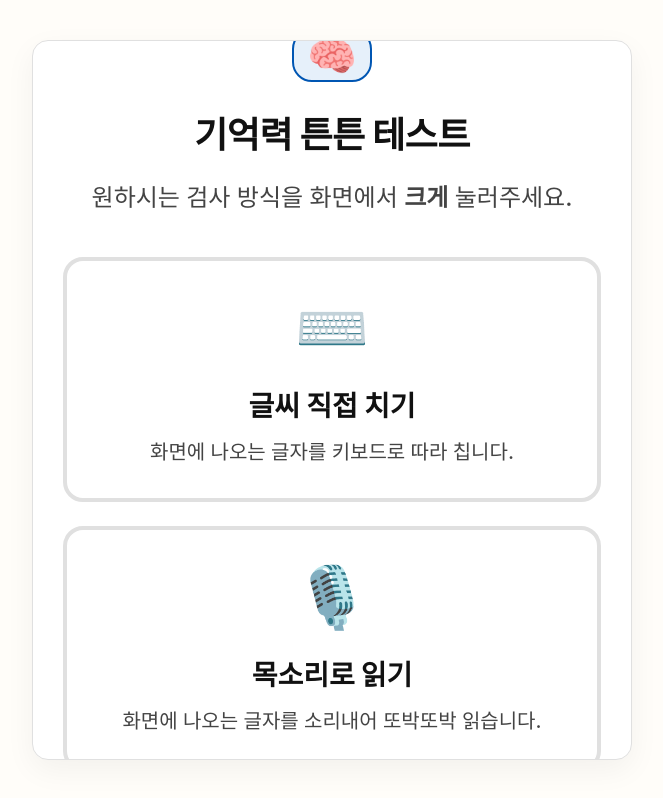
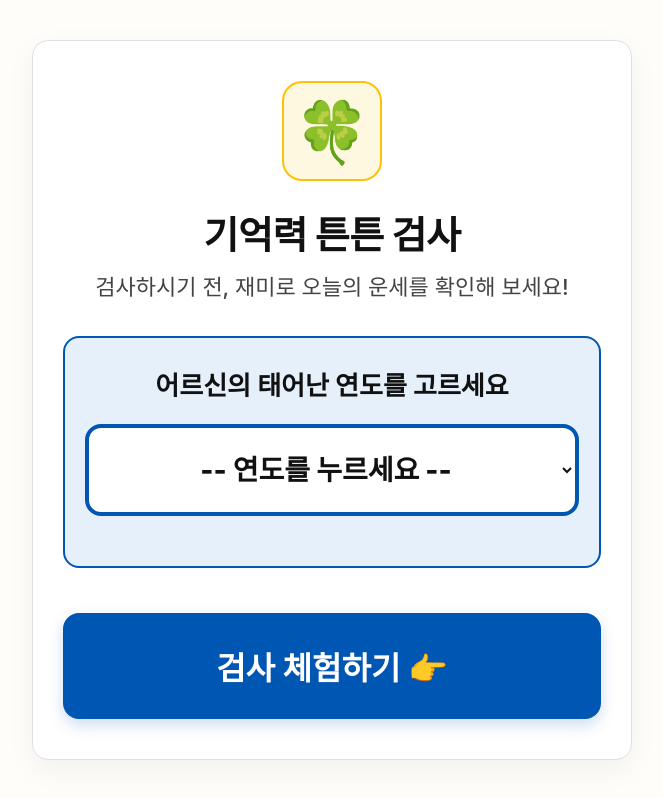
Before and after one commit to uglygw0/Alzh-app, a React (Vite) app: page / in a window 1280 px wide. Shown: the whole page, without its empty margins (308-971 px from the left). Built offline with nearby package versions, Linux system fonts and the light colour scheme; a web font is replaced by a local one.

Commit message:
Add fortune teller home stage with back navigation

```diff
--- a/src/App.jsx
+++ b/src/App.jsx
@@ -12,6 +12,16 @@ const VOICE_SENTENCES = [
   "오늘은 날씨가 참 좋습니다.",
   "나는 매일 아침 일찍 일어납니다.",
   "저녁에는 가족들과 밥을 먹습니다."
+];
+
+const FORTUNES = [
+  "오늘은 반가운 소식을 듣게 될 기분 좋은 하루입니다.",
+  "생각지도 않은 산책 길에 기분 좋은 일이 생길 수 있습니다.",
+  "가까운 지인이나 가족과 연락을 나누면 큰 평안이 찾아옵니다.",
+  "마음 속의 걱정거리들이 눈 녹듯 속 시원하게 사라질 것입니다.",
+  "건강운이 아주 좋습니다. 든든한 식사 한 끼 챙겨 드세요.",
+  "오랜만에 반가운 얼굴을 보거나 웃음꽃 피는 소식을 듣게 됩니다.",
+  "마음이 넉넉해지니 하루 종일 입가에 미소가 번지는 날입니다."
 ];
 
 // 간단한 문자열 비교 함수 (정확도 계산용)
@@ -29,8 +39,22 @@ function calculateAccuracy(target, input) {
 }
 
 function App() {
-  const [stage, setStage] = useState('select-mode'); // 'select-mode' | 'typing-intro' | 'typing-test' | 'voice-intro' | 'voice-test' | 'analyzing' | 'result'
-  const [testMode, setTestMode] = useState(''); // 'typing' | 'voice'
+  const [stage, setStage] = useState('home');
+  const [testMode, setTestMode] = useState('');
+
+  const [birthYear, setBirthYear] = useState('');
+  const [fortune, setFortune] = useState('');
+
+  const handleShowFortune = (e) => {
+    const year = e.target.value;
+    setBirthYear(year);
+    if (year) {
+      const randomIdx = Math.floor(Math.random() * FORTUNES.length);
+      setFortune(FORTUNES[randomIdx]);
+    } else {
+      setFortune('');
+    }
+  };
 
   const [currentSentenceIndex, setCurrentSentenceIndex] = useState(0);
   const [userInput, setUserInput] = useState('');
@@ -302,9 +326,44 @@ function App() {
   return (
     <div className="app-container fade-in">
 
+      {stage === 'home' && (
+        <div className="center-content fade-in">
+          <div className="header-icon" style={{ fontSize: '60px', width: '100px', height: '100px', background: '#FFF8E1', color: '#FFC107', borderColor: '#FFC107' }}>🍀</div>
+          <h1 style={{ fontSize: '38px', marginBottom: '10px' }}>기억력 튼튼 검사</h1>
+          <p style={{ fontSize: '22px', marginBottom: '30px' }}>검사하시기 전, 재미로 오늘의 운세를 확인해 보세요!</p>
+
+          <div className="solid-card" style={{ width: '100%', marginBottom: '30px', padding: '30px 20px' }}>
+            <h2 style={{ fontSize: '26px', marginBottom: '20px' }}>어르신의 태어난 연도를 고르세요</h2>
+            <select
+              className="large-select"
+              value={birthYear}
+              onChange={handleShowFortune}
+            >
+              <option value="">-- 연도를 누르세요 --</option>
+              {Array.from({ length: 60 }, (_, i) => 1930 + i).map(year => (
+                <option key={year} value={year}>{year}년생</option>
+              ))}
+            </select>
+
+            {fortune && (
+              <div className="fortune-box fade-in">
+                <p style={{ color: '#D84315', fontSize: '26px', fontWeight: '800', margin: '0' }}>
+                  {fortune}
+                </p>
+              </div>
+            )}
+          </div>
+
+          <button className="btn" onClick={() => setStage('select-mode')} style={{ padding: '30px 20px', fontSize: '32px' }}>
+            검사 체험하기 👉
+          </button>
+        </div>
+      )}
+
       {stage === 'select-mode' && (
         <div className="center-content fade-in">
-          <div className="header-icon">🧠</div>
+          <button className="back-btn" onClick={() => setStage('home')}>← 이전 화면</button>
+          <div className="header-icon" style={{ marginTop: '20px' }}>🧠</div>
           <h1>기억력 튼튼 테스트</h1>
           <p style={{ marginBottom: '40px', fontSize: '24px' }}>
             원하시는 검사 방식을 화면에서 <strong>크게</strong> 눌러주세요.
--- a/src/index.css
+++ b/src/index.css
@@ -422,3 +422,32 @@ p {
   font-size: 22px;
   font-weight: 700;
 }
+
+/* Fortune Teller Select and Box */
+.large-select {
+  width: 100%;
+  padding: 24px;
+  border: 4px solid var(--primary);
+  border-radius: 16px;
+  font-size: 28px;
+  font-weight: 800;
+  color: var(--text-dark);
+  background-color: white;
+  margin-bottom: 20px;
+  outline: none;
+  cursor: pointer;
+  text-align: center;
+}
+
+.large-select:focus {
+  border-color: var(--primary-dark);
+}
+
+.fortune-box {
+  background-color: #FFF8E1;
+  border: 4px solid #FFC107;
+  padding: 30px;
+  border-radius: 16px;
+  margin-top: 20px;
+  text-align: center;
+}
```
